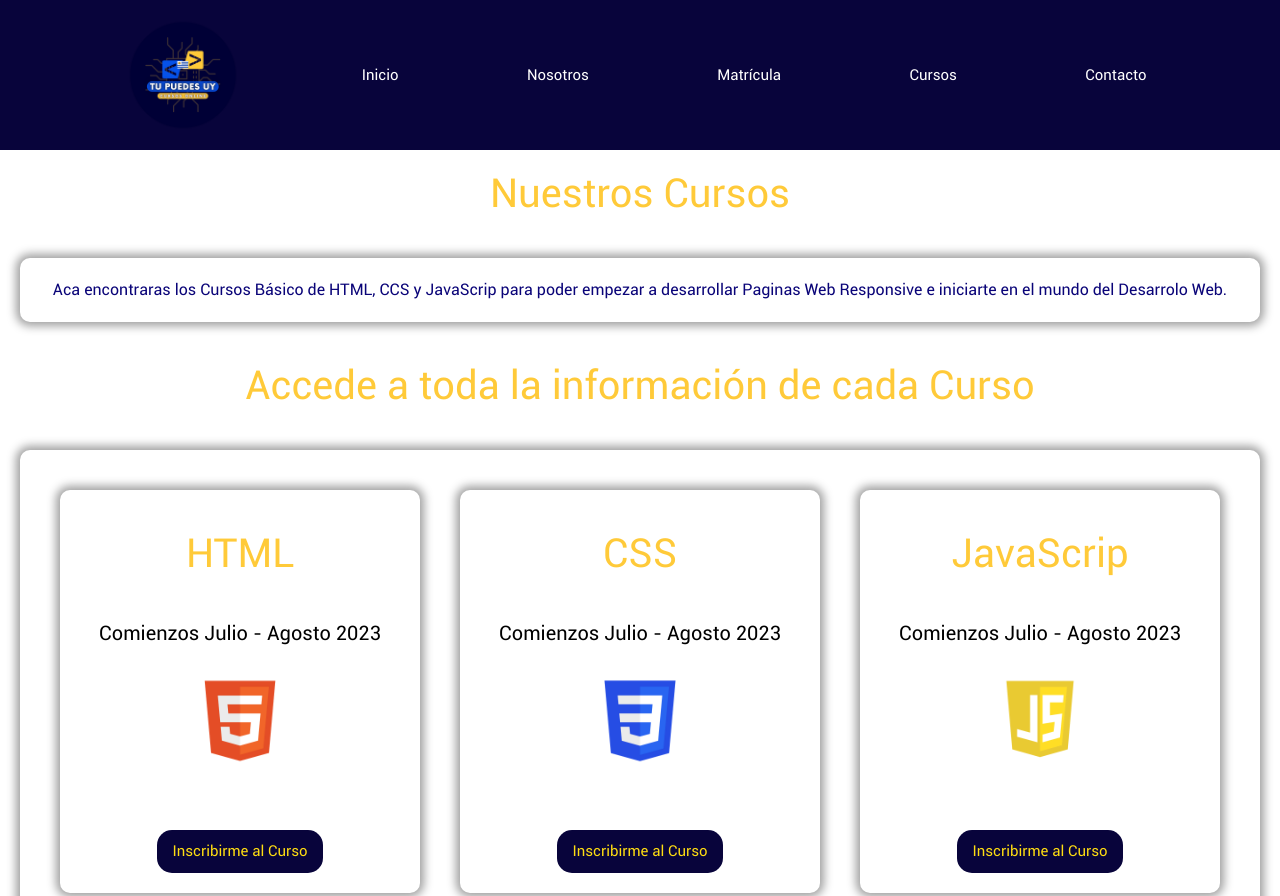
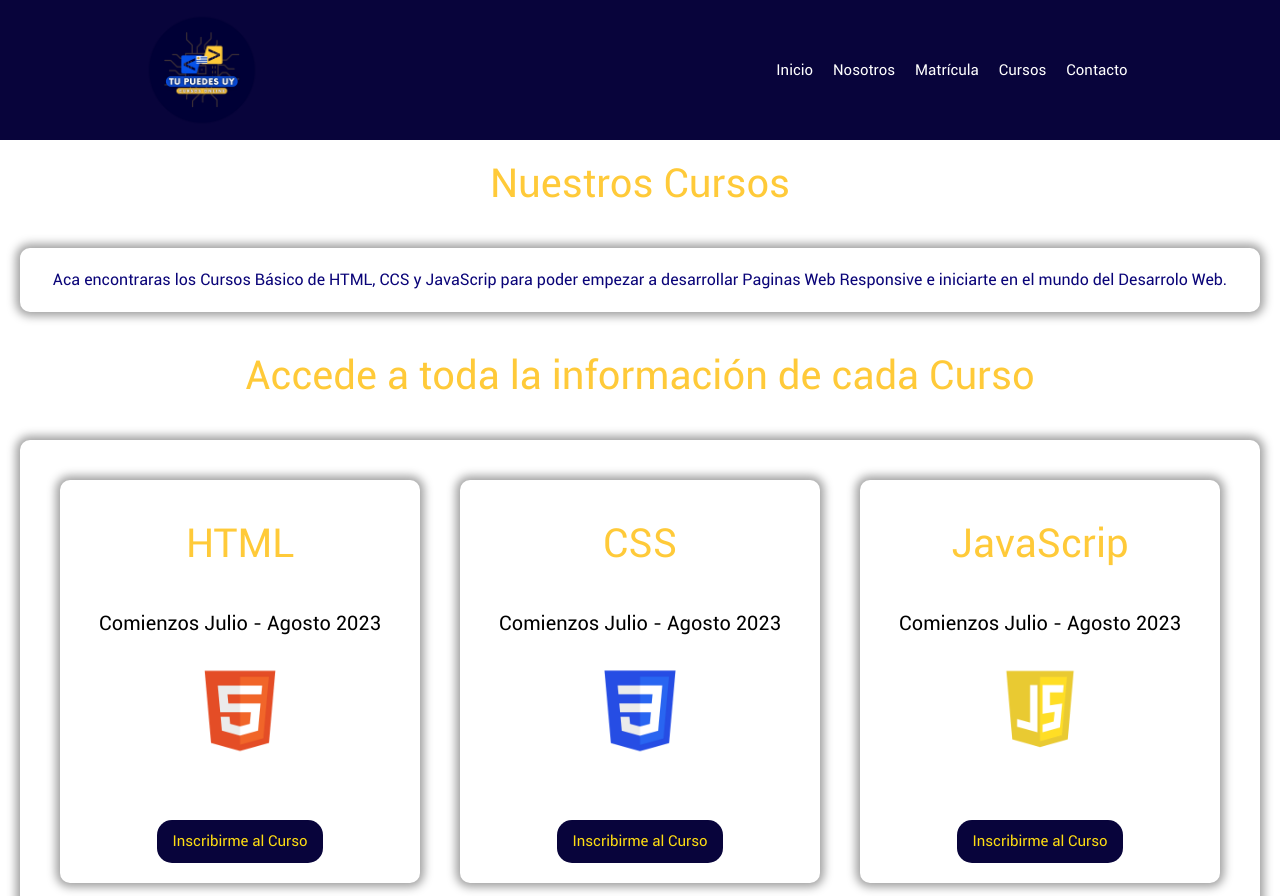
Before and after one commit to Cristhian-Sosa/segunda_pre_entrega, a plain HTML site: page pages/Cursos.html in a window 1280 px wide. Shown: the top 896 px of the page. Drawn offline with nearby package versions, Linux system fonts and the light colour scheme.

Commit message:
Actualizando Modificaciones

```diff
--- a/css/estilos.css
+++ b/css/estilos.css
@@ -31,9 +31,19 @@ h1 {
 }
 
 /*nav*/
+.logo {
+  margin-right: 40%;
+}
+
+@media (max-width: 768px) {
+    .logo {
+      margin-right: 0;
+    }
+}
+
 .navegacion {
   background-color: #08043bff;
-  padding: 15px;
+  padding: 10px;
   display: flex;
   flex-direction: column;
   align-items: center;
@@ -44,7 +54,7 @@ h1 {
 @media (min-width: 768px) {
   .navegacion {
     flex-direction: row;
-    justify-content: space-evenly;
+    justify-content: center;
   }
 }
 
--- a/pages/Cursos.html
+++ b/pages/Cursos.html
@@ -27,7 +27,7 @@
     <!--Comienzo Header-->
     <header>
       <nav class="navegacion">
-        <img src="../img/logo.png" alt="Tu Puedes Uy" width="120" height="120" />
+        <img class="logo" src="../img/logo.png" alt="Tu Puedes Uy" width="120" height="120" />
         <a href="../index.html">Inicio</a>
         <a href="./Nosotros.html">Nosotros</a>
         <a href="./Matricula.html">Matrícula</a>
```
Also changed, not shown: index.html (+1 -1 lines), pages/Contacto.html (+1 -1 lines), pages/Matricula.html (+1 -1 lines), pages/Nosotros.html (+1 -1 lines), 1 other file.
